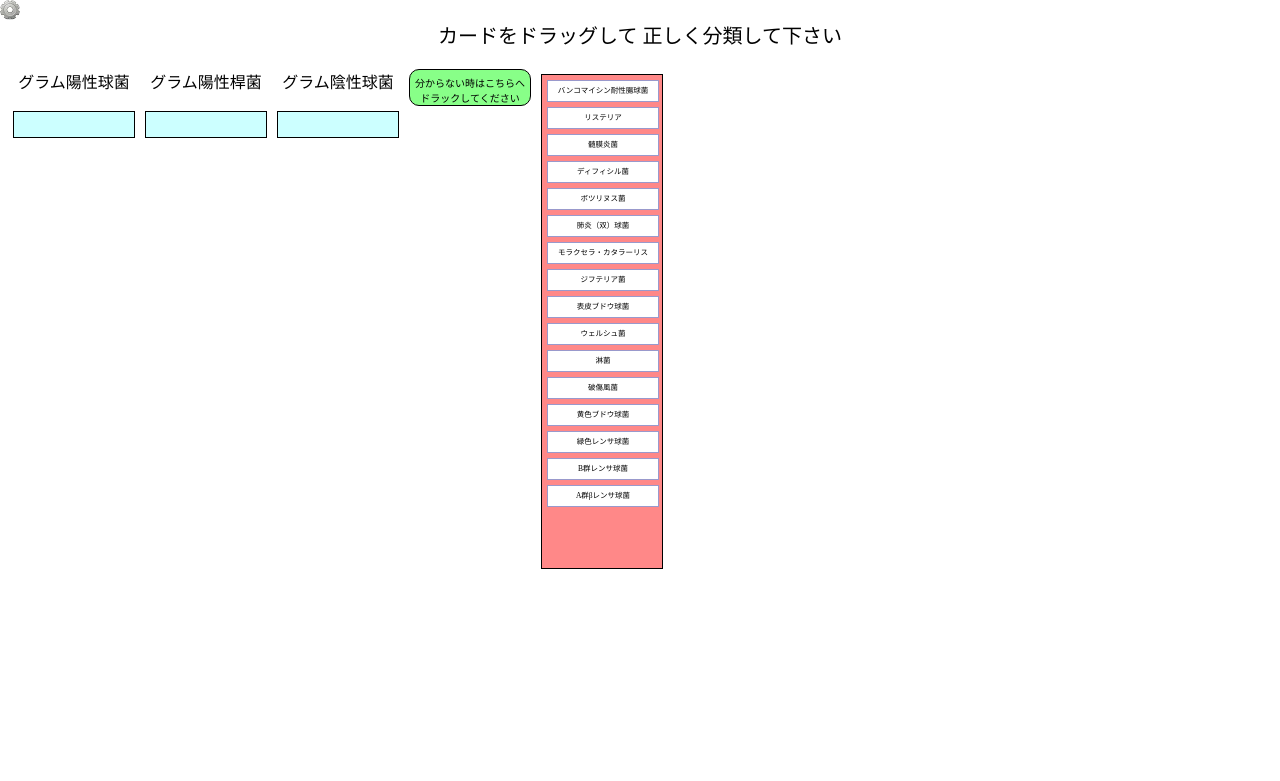
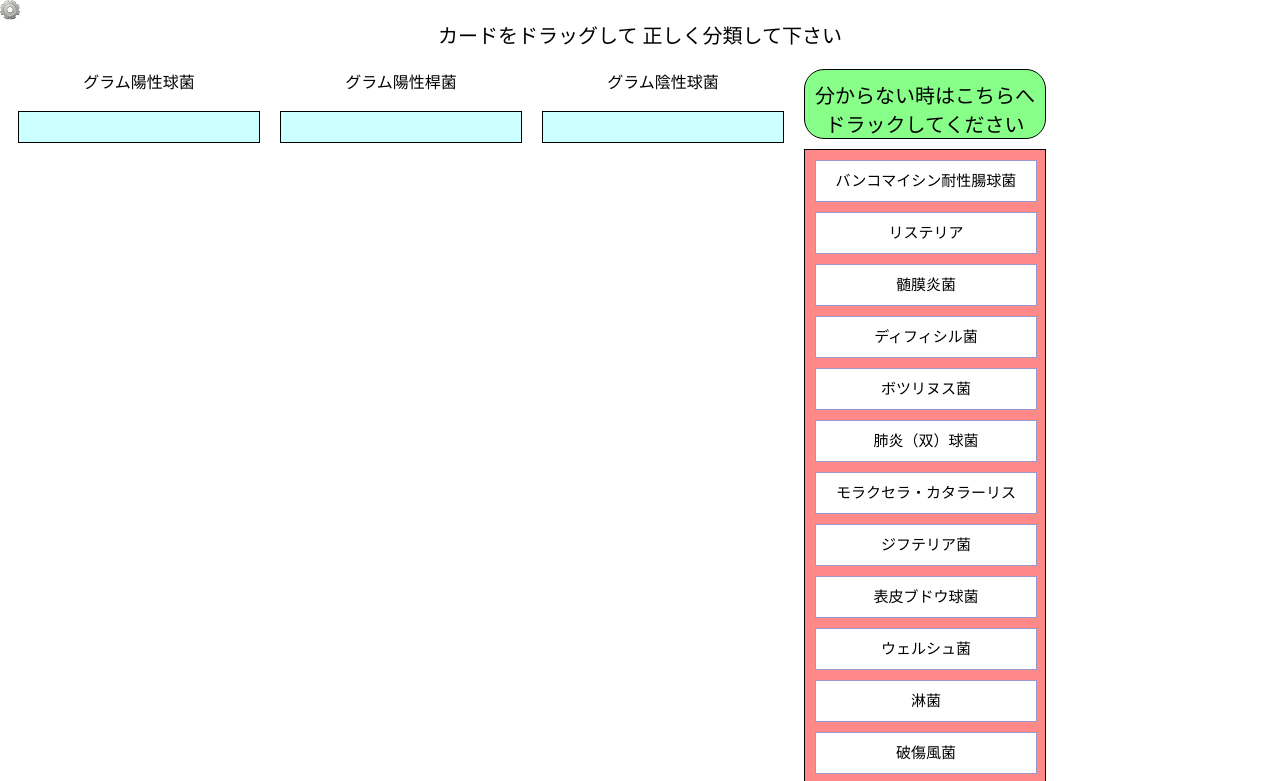
Before and after one commit to kaineko/grouping, a website: page Bacterium.html in a window 1280 px wide. Shown: the top 781 px of the page. Drawn offline with Linux system fonts and the light colour scheme.

Commit message:
Update grouping1.css

```diff
--- a/grouping1.css
+++ b/grouping1.css
@@ -64,41 +64,41 @@ p{
 	background-color:#CFF;
 	border:1.5px solid #000;
 	min-height:20px;
-	width:110px;
-	margin:0 5px;
-	padding:5px 5px 0 5px;
+	width:220px;
+	margin:0 10px;
+	padding:10px 10px 0 10px;
 }
 
 .elem{
 	list-style-type:none;
 	background-color:#FFF;
 	border:1px solid #99C;
-	font-size:7.5px;
-	height:20px;
-	line-height:20px;
-	width:110px;
-	margin-bottom:5px;
+	font-size:15px;
+	height:40px;
+	line-height:40px;
+	width:220px;
+	margin-bottom:10px;
 }
 
 #check{
-    font-size:10px;
+    font-size:20px;
 }
 
 #checkContents{
     background-color:#8F8;
-    border-radius: 10px;
+    border-radius: 20px;
 }
 
 #boxContents{
     background-color:#F88;
-    margin:5px 0 0 5px;
-    min-height:488px;
+    margin:10px 0 0 10px;
+    min-height:976px;
 }
 
 .on_tasks{
 	list-style-type:none;
 	background-color:#EEE;
-	height:20px;
-	width:110px;
-	margin-bottom:5px;
+	height:40px;
+	width:220px;
+	margin-bottom:10px;
 }
```
